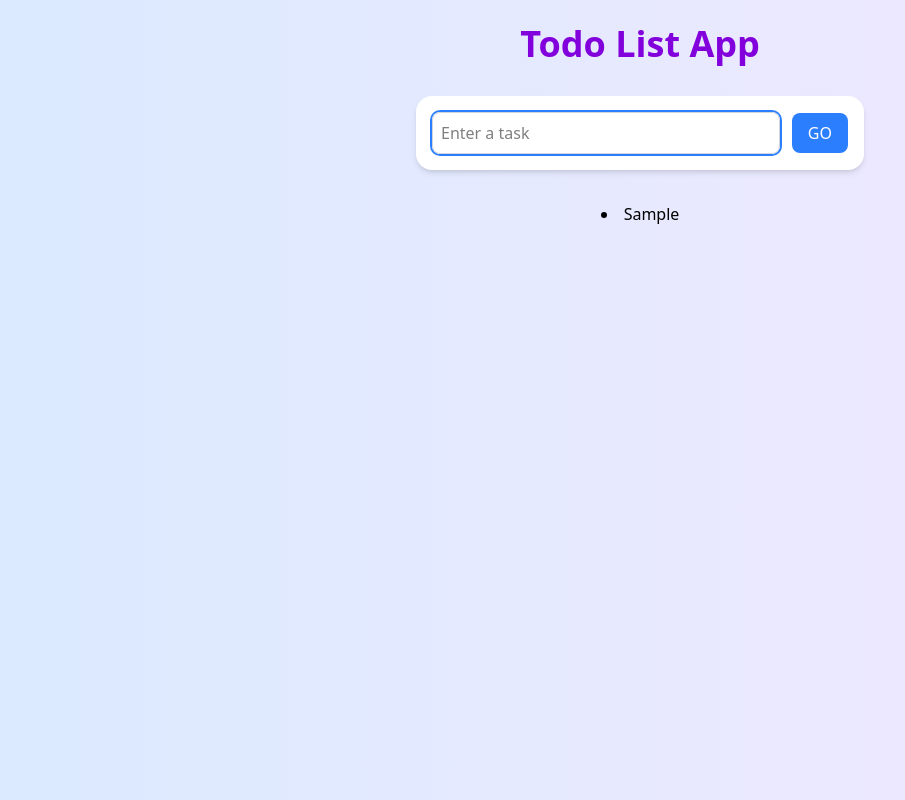
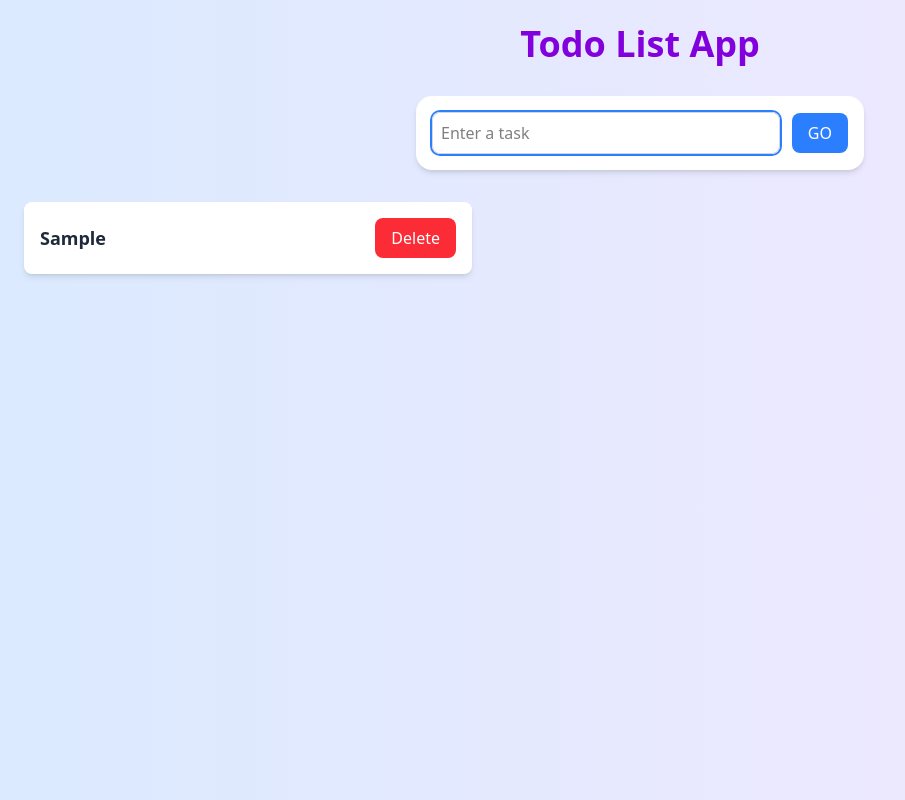
Before and after one commit to MogesBekele/typescript-tutor, a React (Vite) app in the folder typescript/: page / in a window 1280 px wide. Both pictures are taken after typing "Sample" into the empty fields and a click on the button "GO". Shown: the whole page, without its empty margins (0-905 px from the left). Built offline with nearby package versions, Linux system fonts and the light colour scheme.

Commit message:
tailwind css applied

```diff
--- a/typescript/src/component/TodoList.tsx
+++ b/typescript/src/component/TodoList.tsx
@@ -1,23 +1,38 @@
-import React from 'react'
-import { Todo } from '../Model'
+import React from "react";
+import { Todo } from "../Model";
 
-interface Props{
+interface Props {
   todos: Todo[];
   setTodos: React.Dispatch<React.SetStateAction<Todo[]>>; // use this type for setState function
 }
-const TodoList: React.FC = ({ todos, setTodos}) => {
 
+const TodoList: React.FC<Props> = ({ todos, setTodos }) => {
+  return (
+    <div className="flex flex-col items-center mt-8 w-full max-w-md">
+      {todos.length === 0 ? (
+        <div className="bg-white p-6 rounded-lg shadow-md text-center">
+          <h2 className="text-lg font-semibold text-gray-700">
+            No tasks available
+          </h2>
+        </div>
+      ) : (
+        todos.map((todo, index) => (
+          <div
+            key={index}
+            className="bg-white p-4 rounded-lg shadow-md w-full mb-4 flex justify-between items-center"
+          >
+            <h2 className="text-lg font-semibold text-gray-800">{todo.todo}</h2>
+            <button
+              onClick={() => setTodos(todos.filter((_, i) => i !== index))}
+              className="bg-red-500 text-white px-4 py-2 rounded-lg hover:bg-red-600 transition duration-200"
+            >
+              Delete
+            </button>
+          </div>
+        ))
+      )}
+    </div>
+  );
+};
 
-  return (
-    <div className="flex flex-col items-center mt-8">
-      {todos.map((todo, index)=>(
-        <li key={index} >{todo.todo}</li>
-      ))}
-
-
-
-      </div>
-  )
-}
-
-export default TodoList
+export default TodoList;
```
